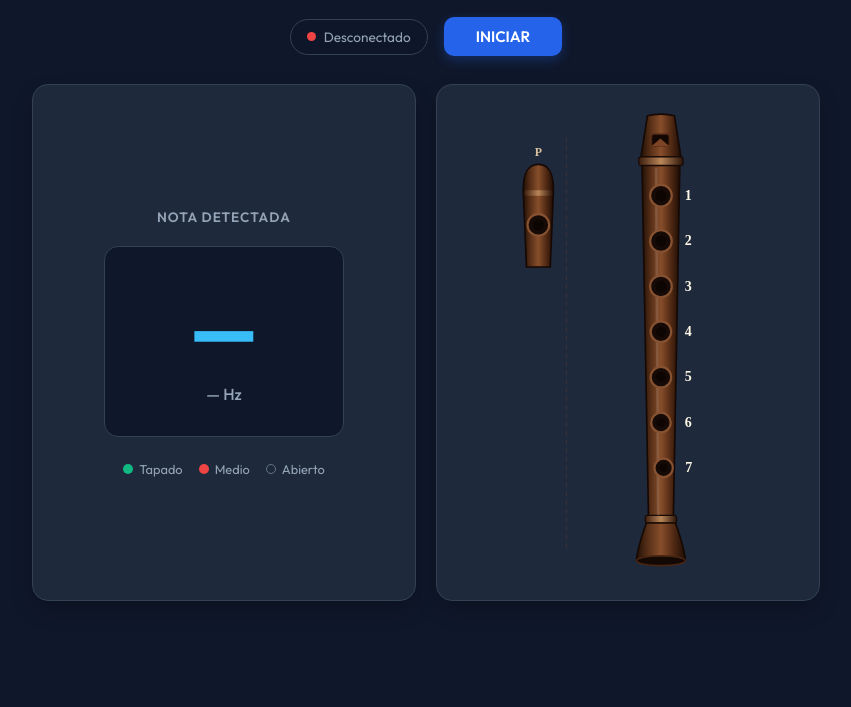
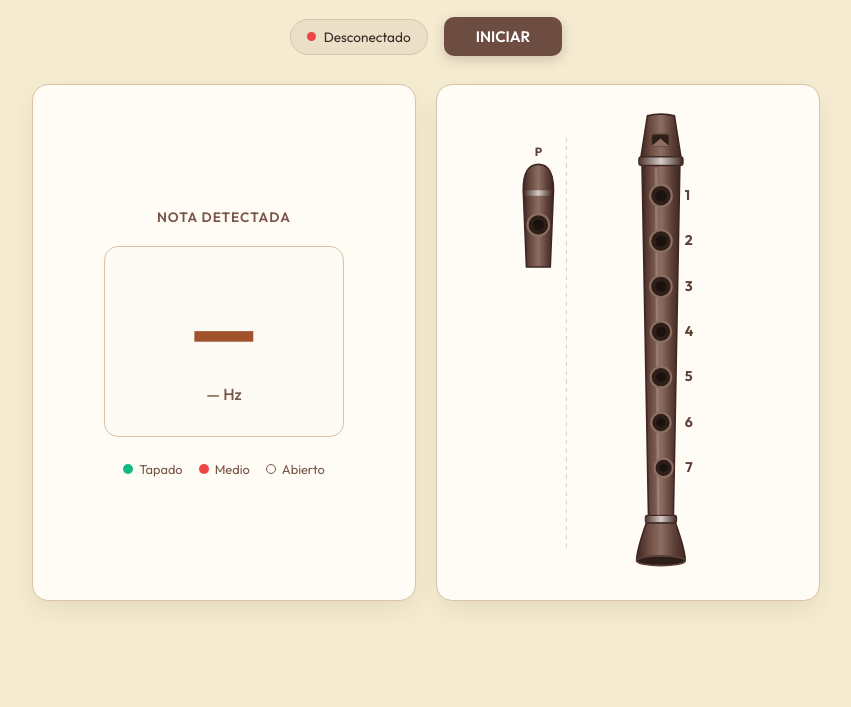
Before and after one commit to loardo-jp/flauta-dulce-esp32, a website: page public/index.html in a window 1280 px wide. Shown: the part 93-800 px from the top of the page, without its empty margins (214-1065 px from the left). Drawn offline with Linux system fonts and the light colour scheme.

Commit message:
feat(ui): estetica cafe claro calido y eliminacion total de comentarios

```diff
--- a/public/index.html
+++ b/public/index.html
@@ -7,19 +7,18 @@
 <link rel="preconnect" href="https://fonts.googleapis.com">
 <link href="https://fonts.googleapis.com/css2?family=Outfit:wght@400;500;600;700;800&display=swap" rel="stylesheet">
 <style>
-/* ── Reset & Base ── */
 *, *::before, *::after { margin:0; padding:0; box-sizing:border-box; }
 html { font-size: 16px; }
 
 :root {
-  --bg-main: #0f172a;
-  --bg-card: #1e293b;
-  --border-card: #334155;
-  --text-main: #f8fafc;
-  --text-muted: #94a3b8;
-  --primary: #2563eb;
-  --primary-hover: #1d4ed8;
-  --accent-note: #38bdf8;
+  --bg-main: #f4ebd0;
+  --bg-card: #fffcf5;
+  --border-card: #d8c3a5;
+  --text-main: #3e2723;
+  --text-muted: #795548;
+  --primary: #6d4c41;
+  --primary-hover: #4e342e;
+  --accent-note: #a0522d;
   --green-led: #10b981;
   --red-led: #ef4444;
 }
@@ -44,7 +43,6 @@ body {
   align-items: center;
 }
 
-/* ── Cabecera Estándar ── */
 header {
   text-align: center;
   margin-bottom: 20px;
@@ -61,7 +59,6 @@ header p {
   margin-top: 4px;
 }
 
-/* ── Barra de controles superior ── */
 .top-controls {
   display: flex;
   flex-wrap: wrap;
@@ -75,12 +72,12 @@ header p {
   display: flex;
   align-items: center;
   gap: 8px;
-  background: rgba(15, 23, 42, 0.7);
+  background: #eae0c8;
   border: 1px solid var(--border-card);
   padding: 8px 16px;
   border-radius: 999px;
   font-size: 0.85rem;
-  color: var(--text-muted);
+  color: var(--text-main);
 }
 .status-dot {
   width: 9px; height: 9px;
@@ -93,7 +90,6 @@ header p {
   box-shadow: 0 0 8px var(--green-led);
 }
 
-/* Botón principal estándar */
 .btn-start {
   padding: 10px 32px;
   font-family: inherit;
@@ -104,7 +100,7 @@ header p {
   border: none;
   border-radius: 10px;
   cursor: pointer;
-  box-shadow: 0 4px 12px rgba(37, 99, 235, 0.3);
+  box-shadow: 0 4px 12px rgba(109, 76, 65, 0.25);
   transition: all 0.2s ease;
 }
 .btn-start:hover {
@@ -113,11 +109,10 @@ header p {
 }
 .btn-start:active { transform: scale(0.98); }
 .btn-start.active {
-  background: #dc2626;
-  box-shadow: 0 4px 12px rgba(220, 38, 38, 0.35);
+  background: #c62828;
+  box-shadow: 0 4px 12px rgba(198, 40, 40, 0.35);
 }
 
-/* ── Panel Principal Lado a Lado ── */
 .workshop-stage {
   width: 100%;
   display: grid;
@@ -132,20 +127,18 @@ header p {
   }
 }
 
-/* ── Tarjetas Estándar ── */
 .card-panel {
   background: var(--bg-card);
   border: 1px solid var(--border-card);
   border-radius: 16px;
   padding: 24px;
-  box-shadow: 0 10px 25px -5px rgba(0, 0, 0, 0.3);
+  box-shadow: 0 10px 25px -5px rgba(90, 70, 50, 0.12);
   display: flex;
   flex-direction: column;
   justify-content: center;
   align-items: center;
 }
 
-/* ── Tarjeta Izquierda: Nota Detectada ── */
 .note-panel {
   text-align: center;
   min-height: 360px;
@@ -159,10 +152,9 @@ header p {
   margin-bottom: 20px;
 }
 
-/* Contenedor interior nota */
 .note-box {
-  background: #0f172a;
-  border: 1px solid #334155;
+  background: #fdfaf3;
+  border: 1px solid #d8c3a5;
   border-radius: 14px;
   width: 100%;
   max-width: 240px;
@@ -199,7 +191,6 @@ header p {
   font-weight: 500;
 }
 
-/* Leyenda inferior limpia */
 .legend-mini {
   display: flex;
   gap: 16px;
@@ -214,7 +205,6 @@ header p {
   margin-right: 6px;
 }
 
-/* ── Tarjeta Derecha: Flauta Realista ── */
 .flute-panel {
   padding: 20px 12px;
 }
@@ -229,13 +219,11 @@ header p {
 <body>
 
 <div class="app-container">
-  <!-- Cabecera Limpia -->
   <header>
     <h1>Flauta Dulce - ESP32</h1>
     <p>Asistente interactivo de digitación y tono en tiempo real</p>
   </header>
 
-  <!-- Controles y Estado -->
   <div class="top-controls">
     <div class="status-badge">
       <div class="status-dot" id="statusDot"></div>
@@ -244,9 +232,7 @@ header p {
     <button class="btn-start" id="btnStart">INICIAR</button>
   </div>
 
-  <!-- Escenario Principal Lado a Lado -->
   <div class="workshop-stage">
-    <!-- Panel Izquierdo: Nota detectada -->
     <div class="card-panel note-panel">
       <div class="note-panel-title">Nota Detectada</div>
       <div class="note-box">
@@ -254,32 +240,29 @@ header p {
         <div class="freq-display" id="freqDisplay">— Hz</div>
       </div>
 
-      <!-- Leyenda rápida -->
       <div class="legend-mini">
         <span><span class="dot-legend" style="background:#10b981;"></span>Tapado</span>
         <span><span class="dot-legend" style="background:#ef4444;"></span>Medio</span>
-        <span><span class="dot-legend" style="background:#1e293b; border:1px solid #64748b;"></span>Abierto</span>
+        <span><span class="dot-legend" style="background:#fffcf5; border:1px solid #795548;"></span>Abierto</span>
       </div>
     </div>
 
-    <!-- Panel Derecho: Flauta Realista al lado de la nota -->
     <div class="card-panel flute-panel">
       <div class="flute-svg-wrap">
         <svg id="recorderSvg" viewBox="0 0 250 440" width="100%" style="max-width: 270px; height: auto;">
           <defs>
-            <!-- Gradiente rústico de madera torneada -->
             <linearGradient id="woodGrad" x1="0%" y1="0%" x2="100%" y2="0%">
-              <stop offset="0%" stop-color="#231107" />
-              <stop offset="25%" stop-color="#5a3118" />
-              <stop offset="50%" stop-color="#874e2b" />
-              <stop offset="78%" stop-color="#4d2712" />
-              <stop offset="100%" stop-color="#1d0d05" />
+              <stop offset="0%" stop-color="#3e2723" />
+              <stop offset="25%" stop-color="#6d4c41" />
+              <stop offset="50%" stop-color="#8d6e63" />
+              <stop offset="78%" stop-color="#5d4037" />
+              <stop offset="100%" stop-color="#3e2723" />
             </linearGradient>
 
             <linearGradient id="ringGrad" x1="0%" y1="0%" x2="100%" y2="0%">
-              <stop offset="0%" stop-color="#3b1d0e" />
-              <stop offset="50%" stop-color="#ba8658" />
-              <stop offset="100%" stop-color="#2a1409" />
+              <stop offset="0%" stop-color="#4e342e" />
+              <stop offset="50%" stop-color="#d7ccc8" />
+              <stop offset="100%" stop-color="#3e2723" />
             </linearGradient>
 
             <filter id="glowG" x="-50%" y="-50%" width="200%" height="200%">
@@ -299,93 +282,77 @@ header p {
             </filter>
           </defs>
 
-          <!-- ── VISTA TRASERA (Portavoz - P) ── -->
           <g transform="translate(18, 55)">
-            <path d="M 24,0 C 36,0 38,12 38,24 L 35,95 L 13,95 L 10,24 C 10,12 12,0 24,0 Z" fill="url(#woodGrad)" stroke="#160803" stroke-width="1.5" />
+            <path d="M 24,0 C 36,0 38,12 38,24 L 35,95 L 13,95 L 10,24 C 10,12 12,0 24,0 Z" fill="url(#woodGrad)" stroke="#3e2723" stroke-width="1.5" />
             <rect x="11" y="24" width="26" height="5" rx="1.5" fill="url(#ringGrad)" />
-
-            <text x="24" y="-8" text-anchor="middle" fill="#d8c29d" font-family="'Cinzel', serif" font-size="11" font-weight="700">P</text>
-
-            <circle id="hole_0_outer" cx="24" cy="56" r="10" fill="#150a06" stroke="#875231" stroke-width="2" />
+            <text x="24" y="-8" text-anchor="middle" fill="#5d4037" font-weight="700" font-size="11">P</text>
+            <circle id="hole_0_outer" cx="24" cy="56" r="10" fill="#2d1e18" stroke="#8d6e63" stroke-width="2" />
             <path id="hole_0_half" d="M 24,46 A 10,10 0 0 1 24,66 Z" fill="transparent" />
-            <circle id="hole_0_inner" cx="24" cy="56" r="5" fill="#0d0502" />
+            <circle id="hole_0_inner" cx="24" cy="56" r="5" fill="#1b110e" />
           </g>
 
-          <!-- Línea divisoria sutil -->
-          <line x1="68" y1="30" x2="68" y2="410" stroke="rgba(135, 82, 49, 0.25)" stroke-width="1" stroke-dasharray="4,4" />
+          <line x1="68" y1="30" x2="68" y2="410" stroke="rgba(141, 110, 99, 0.3)" stroke-width="1" stroke-dasharray="4,4" />
 
-          <!-- ── VISTA FRONTAL CUERPO FLAUTA ── -->
           <g transform="translate(45, 0)">
-            <!-- Cabeza -->
-            <path d="M 98,10 C 105,8 116,8 123,10 L 129,48 L 92,48 Z" fill="url(#woodGrad)" stroke="#160803" stroke-width="1.5" />
-            <rect x="102" y="27" width="16" height="11" rx="2" fill="#120703" stroke="#4d2712" stroke-width="1" />
-            <polygon points="102,38 118,38 110,31" fill="#7d4526" />
-            <rect x="90" y="48" width="41" height="8" rx="2" fill="url(#ringGrad)" stroke="#160803" stroke-width="1" />
+            <path d="M 98,10 C 105,8 116,8 123,10 L 129,48 L 92,48 Z" fill="url(#woodGrad)" stroke="#3e2723" stroke-width="1.5" />
+            <rect x="102" y="27" width="16" height="11" rx="2" fill="#2d1e18" stroke="#5d4037" stroke-width="1" />
+            <polygon points="102,38 118,38 110,31" fill="#8d6e63" />
+            <rect x="90" y="48" width="41" height="8" rx="2" fill="url(#ringGrad)" stroke="#3e2723" stroke-width="1" />
 
-            <!-- Cuerpo y pie -->
-            <path d="M 93,56 L 128,56 L 122,382 L 99,382 Z" fill="url(#woodGrad)" stroke="#160803" stroke-width="1.5" />
-            <rect x="96" y="380" width="29" height="7" rx="2" fill="url(#ringGrad)" stroke="#160803" stroke-width="1" />
-            <path d="M 97,387 C 91,404 88,414 88,422 L 133,422 C 133,414 130,404 124,387 Z" fill="url(#woodGrad)" stroke="#160803" stroke-width="1.5" />
-            <ellipse cx="110.5" cy="422" rx="22.5" ry="4.5" fill="#130803" stroke="#482512" stroke-width="1.5" />
+            <path d="M 93,56 L 128,56 L 122,382 L 99,382 Z" fill="url(#woodGrad)" stroke="#3e2723" stroke-width="1.5" />
+            <rect x="96" y="380" width="29" height="7" rx="2" fill="url(#ringGrad)" stroke="#3e2723" stroke-width="1" />
+            <path d="M 97,387 C 91,404 88,414 88,422 L 133,422 C 133,414 130,404 124,387 Z" fill="url(#woodGrad)" stroke="#3e2723" stroke-width="1.5" />
+            <ellipse cx="110.5" cy="422" rx="22.5" ry="4.5" fill="#2d1e18" stroke="#5d4037" stroke-width="1.5" />
 
-            <!-- Brillo de veta -->
-            <path d="M 106,58 L 108,380" stroke="rgba(255,255,255,0.12)" stroke-width="2.5" />
+            <path d="M 106,58 L 108,380" stroke="rgba(255,255,255,0.18)" stroke-width="2.5" />
 
-            <!-- ORIFICIOS 1 AL 7 (SÓLO NÚMERO DE ORIFICIO) -->
-            <!-- Orificio 1 -->
             <g transform="translate(110.5, 84)">
-              <circle id="hole_1_outer" r="10" fill="#150a06" stroke="#875231" stroke-width="2" />
+              <circle id="hole_1_outer" r="10" fill="#2d1e18" stroke="#8d6e63" stroke-width="2" />
               <path id="hole_1_half" d="M 0,-10 A 10,10 0 0 1 0,10 Z" fill="transparent" />
-              <circle id="hole_1_inner" r="5" fill="#0d0502" />
-              <text x="22" y="4" fill="#fef6e4" font-family="'Cinzel', serif" font-size="13" font-weight="700">1</text>
+              <circle id="hole_1_inner" r="5" fill="#1b110e" />
+              <text x="22" y="4" fill="#5d4037" font-weight="700" font-size="13">1</text>
             </g>
 
-            <!-- Orificio 2 -->
             <g transform="translate(110.5, 126)">
-              <circle id="hole_2_outer" r="10" fill="#150a06" stroke="#875231" stroke-width="2" />
+              <circle id="hole_2_outer" r="10" fill="#2d1e18" stroke="#8d6e63" stroke-width="2" />
               <path id="hole_2_half" d="M 0,-10 A 10,10 0 0 1 0,10 Z" fill="transparent" />
-              <circle id="hole_2_inner" r="5" fill="#0d0502" />
-              <text x="22" y="4" fill="#fef6e4" font-family="'Cinzel', serif" font-size="13" font-weight="700">2</text>
+              <circle id="hole_2_inner" r="5" fill="#1b110e" />
+              <text x="22" y="4" fill="#5d4037" font-weight="700" font-size="13">2</text>
             </g>
 
-            <!-- Orificio 3 -->
             <g transform="translate(110.5, 168)">
-              <circle id="hole_3_outer" r="10" fill="#150a06" stroke="#875231" stroke-width="2" />
+              <circle id="hole_3_outer" r="10" fill="#2d1e18" stroke="#8d6e63" stroke-width="2" />
               <path id="hole_3_half" d="M 0,-10 A 10,10 0 0 1 0,10 Z" fill="transparent" />
-              <circle id="hole_3_inner" r="5" fill="#0d0502" />
-              <text x="22" y="4" fill="#fef6e4" font-family="'Cinzel', serif" font-size="13" font-weight="700">3</text>
+              <circle id="hole_3_inner" r="5" fill="#1b110e" />
+              <text x="22" y="4" fill="#5d4037" font-weight="700" font-size="13">3</text>
             </g>
 
-            <!-- Orificio 4 -->
             <g transform="translate(110.5, 210)">
-              <circle id="hole_4_outer" r="9.5" fill="#150a06" stroke="#875231" stroke-width="2" />
+              <circle id="hole_4_outer" r="9.5" fill="#2d1e18" stroke="#8d6e63" stroke-width="2" />
               <path id="hole_4_half" d="M 0,-9.5 A 9.5,9.5 0 0 1 0,9.5 Z" fill="transparent" />
-              <circle id="hole_4_inner" r="4.5" fill="#0d0502" />
-              <text x="22" y="4" fill="#fef6e4" font-family="'Cinzel', serif" font-size="13" font-weight="700">4</text>
+              <circle id="hole_4_inner" r="4.5" fill="#1b110e" />
+              <text x="22" y="4" fill="#5d4037" font-weight="700" font-size="13">4</text>
             </g>
 
-            <!-- Orificio 5 -->
             <g transform="translate(110.5, 252)">
-              <circle id="hole_5_outer" r="9.5" fill="#150a06" stroke="#875231" stroke-width="2" />
+              <circle id="hole_5_outer" r="9.5" fill="#2d1e18" stroke="#8d6e63" stroke-width="2" />
               <path id="hole_5_half" d="M 0,-9.5 A 9.5,9.5 0 0 1 0,9.5 Z" fill="transparent" />
-              <circle id="hole_5_inner" r="4.5" fill="#0d0502" />
-              <text x="22" y="4" fill="#fef6e4" font-family="'Cinzel', serif" font-size="13" font-weight="700">5</text>
+              <circle id="hole_5_inner" r="4.5" fill="#1b110e" />
+              <text x="22" y="4" fill="#5d4037" font-weight="700" font-size="13">5</text>
             </g>
 
-            <!-- Orificio 6 -->
             <g transform="translate(110.5, 294)">
-              <circle id="hole_6_outer" r="9" fill="#150a06" stroke="#875231" stroke-width="2" />
+              <circle id="hole_6_outer" r="9" fill="#2d1e18" stroke="#8d6e63" stroke-width="2" />
               <path id="hole_6_half" d="M 0,-9 A 9,9 0 0 1 0,9 Z" fill="transparent" />
-              <circle id="hole_6_inner" r="4" fill="#0d0502" />
-              <text x="22" y="4" fill="#fef6e4" font-family="'Cinzel', serif" font-size="13" font-weight="700">6</text>
+              <circle id="hole_6_inner" r="4" fill="#1b110e" />
+              <text x="22" y="4" fill="#5d4037" font-weight="700" font-size="13">6</text>
             </g>
 
-            <!-- Orificio 7 -->
             <g transform="translate(113, 336)">
-              <circle id="hole_7_outer" r="8.5" fill="#150a06" stroke="#875231" stroke-width="2" />
+              <circle id="hole_7_outer" r="8.5" fill="#2d1e18" stroke="#8d6e63" stroke-width="2" />
               <path id="hole_7_half" d="M 0,-8.5 A 8.5,8.5 0 0 1 0,8.5 Z" fill="transparent" />
-              <circle id="hole_7_inner" r="3.8" fill="#0d0502" />
-              <text x="20" y="4" fill="#fef6e4" font-family="'Cinzel', serif" font-size="13" font-weight="700">7</text>
+              <circle id="hole_7_inner" r="3.8" fill="#1b110e" />
+              <text x="20" y="4" fill="#5d4037" font-weight="700" font-size="13">7</text>
             </g>
           </g>
         </svg>
@@ -395,9 +362,6 @@ header p {
 </div>
 
 <script>
-// ═══════════════════════════════════════════════════════
-// Tabla de notas y frecuencias (flauta soprano, octavas 5-6-7)
-// ═══════════════════════════════════════════════════════
 const NOTE_TABLE = [
   { name: "Do",    freq: 523.25  },
   { name: "Do#",   freq: 554.37  },
@@ -426,10 +390,6 @@ const NOTE_TABLE = [
   { name: "Do'''", freq: 2093.00 }
 ];
 
-// ═══════════════════════════════════════════════════════
-// Tabla de digitación [h1,h2,h3,h4,h5,h6,h7,h8(portavoz)]
-// Coincidente con digitación barroca exacta (0=abierto, 1=cerrado, 2=medio)
-// ═══════════════════════════════════════════════════════
 const FINGERINGS = {
   "Do":     [1,1,1,1,1,1,1,1],
   "Do#":    [1,1,1,1,1,1,2,1],
@@ -484,23 +444,22 @@ function updateFingering(noteName) {
       halfEl.setAttribute('fill', 'transparent');
       innerEl.setAttribute('fill', '#d1fae5');
     } else if (val === 2) {
-      outerEl.setAttribute('fill', '#1e100a');
+      outerEl.setAttribute('fill', '#3e2723');
       outerEl.setAttribute('stroke', '#ef4444');
       outerEl.setAttribute('filter', 'url(#glowR)');
       halfEl.setAttribute('fill', '#ef4444');
       innerEl.setAttribute('fill', '#fecaca');
     } else {
-      outerEl.setAttribute('fill', '#150a06');
-      outerEl.setAttribute('stroke', '#875231');
+      outerEl.setAttribute('fill', '#2d1e18');
+      outerEl.setAttribute('stroke', '#8d6e63');
       halfEl.setAttribute('fill', 'transparent');
-      innerEl.setAttribute('fill', '#0d0502');
+      innerEl.setAttribute('fill', '#1b110e');
     }
   }
 }
 
 updateFingering(null);
 
-// WebSocket
 let ws = null;
 let wsConnected = false;
 
@@ -530,21 +489,15 @@ function sendNote(name) {
   if (ws && wsConnected) ws.send(name);
 }
 
-// ═══════════════════════════════════════════════════════
-// Audio & Detección de Tono Simple (Autocorrelación Básica)
-// ═══════════════════════════════════════════════════════
 let audioCtx, analyser, micStream, isListening = false;
 const BUFFER_SIZE = 2048;
 let dataBuffer = new Float32Array(BUFFER_SIZE);
 
-// Función sencilla para encontrar la frecuencia del sonido por Autocorrelación
 function detectarTonoSimple(buffer, sampleRate) {
-  // 1. Ignorar si hay silencio o ruido muy bajo
   let rms = 0;
   for (let i = 0; i < buffer.length; i++) rms += buffer[i] * buffer[i];
   if (Math.sqrt(rms / buffer.length) < 0.012) return -1;
 
-  // 2. Buscar el período de repetición fundamental (flauta soprano: ~450 Hz a ~2150 Hz)
   const minPeriod = Math.floor(sampleRate / 2200);
   const maxPeriod = Math.floor(sampleRate / 450);
 
@@ -562,11 +515,9 @@ function detectarTonoSimple(buffer, sampleRate) {
     }
   }
 
-  // Si hay suficiente correlación, devolver la frecuencia encontrada
   return bestPeriod > 0 ? sampleRate / bestPeriod : -1;
 }
 
-// Buscar cuál es la nota musical más cercana en nuestra tabla
 function matchNote(freq) {
   let best = null, bestDiff = Infinity;
   for (const n of NOTE_TABLE) {
@@ -576,7 +527,6 @@ function matchNote(freq) {
       best = n;
     }
   }
-  // Tolerancia del 4% en frecuencia respecto a la nota teórica
   if (best && bestDiff < best.freq * 0.04) return { note: best };
   return null;
 }
@@ -602,7 +552,6 @@ function detect() {
         lastCandidate = note.name;
       }
 
-      // Estabilizar tras 2 lecturas consecutivas para evitar parpadeos
       if (stableCount >= 2) {
         if (noteNameEl.textContent !== note.name) {
           noteNameEl.textContent = note.name;
```
